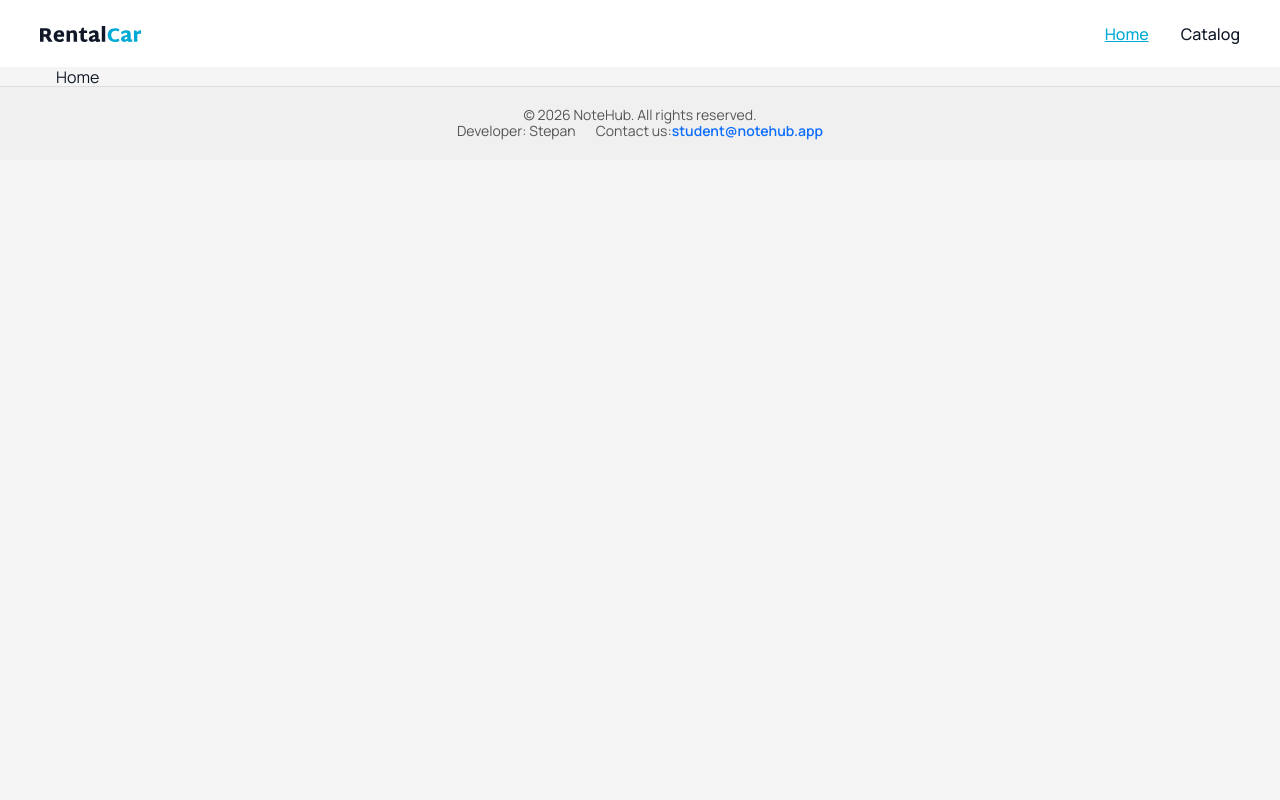
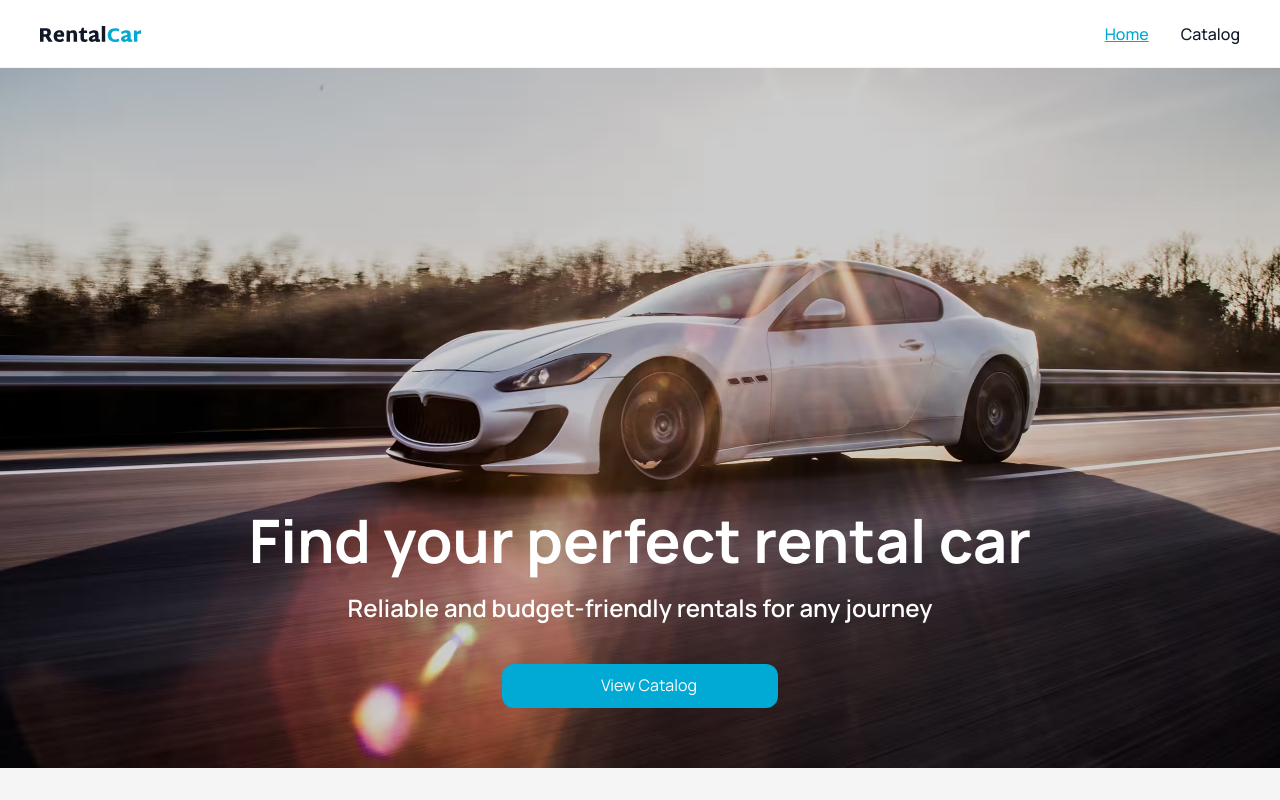
Before and after one commit to StepanxXx/rental-car, a Next.js app: page / in a window 1280 px wide. Built offline with nearby package versions, Linux system fonts and the light colour scheme; no server answers.

Commit message:
feat: replace Footer with Hero section and enable React Query Devtools

```diff
--- /dev/null
+++ b/app/Hero.module.css
@@ -0,0 +1,66 @@
+.hero {
+  position: relative;
+  width: 100%;
+  overflow: hidden;
+  color: var(--white);
+  padding: 121px 0 60px;
+}
+
+@media only screen and (min-width: 768px) {
+  .hero {
+    padding: 334px 0 60px;
+  }
+}
+
+@media only screen and (min-width: 1232px) {
+  .hero {
+    padding: 436px 0 60px;
+  }
+}
+
+.content {
+  position: relative;
+  z-index: 10;
+  text-align: center;
+  width: 292px;
+  margin: 0 auto;
+}
+
+@media only screen and (min-width: 768px) {
+  .content {
+    width: auto;
+  }
+}
+
+.title {
+  font-weight: 700;
+  font-size: 60px;
+  line-height: 1.2;
+  text-align: center;
+  margin-bottom: 16px;
+}
+
+.description {
+  font-weight: 600;
+  font-size: 24px;
+  line-height: 1.33333;
+  text-align: center;
+  margin-bottom: 40px;
+}
+
+.linkBtn {
+  display: block;
+  margin: 0 auto;
+  border-radius: 12px;
+  padding: 12px 99px;
+  width: 276px;
+  height: 44px;
+  background-color: var(--light-blue);
+  transition: background-color var(--transition-time);
+  }
+
+  .linkBtn:hover,
+  .linkBtn:focus,
+  .linkBtn:active {
+    background-color: var(--dark-blue);
+  }
--- a/app/globals.css
+++ b/app/globals.css
@@ -29,12 +29,13 @@ body {
   min-width: 320px;
   max-width: 375px;
   margin: 0 auto;
-  padding: 0 32px;
+  padding: 0 8px;
 }
 
 @media only screen and (min-width: 768px) {
   .container {
     max-width: 768px;
+    padding: 0 32px;
   }
 }
 
@@ -42,6 +43,10 @@ body {
   .container {
     max-width: 1232px;
   }
+}
+
+.no-split {
+  white-space: nowrap;
 }
 
 /* body:has(.mobile-menu.is-open) {
--- a/app/layout.tsx
+++ b/app/layout.tsx
@@ -4,10 +4,8 @@ import 'modern-normalize';
 import './reset.css';
 import './globals.css';
 import Header from '@/components/Header/Header';
-import Footer from '@/components/Footer/Footer';
 import TanStackProvider from '@/components/TanStackProvider/TanStackProvider';
 import baseUrl from '@/lib/getBaseUrl';
-import path from 'path';
 
 const manrope = Manrope({
   subsets: ['latin'],
@@ -23,6 +21,7 @@ const inter = Inter({
 });
 
 export const metadata: Metadata = {
+  metadataBase: new URL(baseUrl),
   title: 'RentalCar',
   description: 'Application for rental cars.',
   openGraph: {
@@ -54,12 +53,11 @@ export default function RootLayout({
   children: React.ReactNode;
 }>) {
   return (
-    <html lang="en" suppressHydrationWarning>
+    <html lang="en" suppressHydrationWarning data-scroll-behavior="smooth">
       <body className={`${manrope.variable} ${inter.variable}`}>
         <TanStackProvider>
-          <Header/>
+          <Header />
           {children}
-          <Footer />
         </TanStackProvider>
       </body>
     </html>
--- a/app/page.tsx
+++ b/app/page.tsx
@@ -1,4 +1,34 @@
+import Image from 'next/image';
+import css from './Hero.module.css';
+import Link from 'next/link';
 
-export default function Home() {
-  return <div className="container">Home</div>;
+export default function Hero() {
+  return (
+    <section className={css.hero}>
+      <Image
+        src="/hero.avif"
+        alt="Hero background"
+        fill
+        priority
+        style={{ objectFit: 'cover' }}
+      />
+
+      <div className="container">
+        <div className={css.content}>
+          <h1 className={css.title}>Find your perfect rental&nbsp;car</h1>
+          <p className={css.description}>
+            Reliable and <span className="no-split">budget-friendly</span>{' '}
+            rentals for any journey
+          </p>
+          <Link
+            href="/catalog"
+            className={css.linkBtn}
+            aria-label="View catalog"
+          >
+            View&nbsp;Catalog
+          </Link>
+        </div>
+      </div>
+    </section>
+  );
 }
--- a/components/Footer/Footer.module.css
+++ /dev/null
@@ -1,26 +0,0 @@
-/* components/Footer.module.css */
-
-.footer {
-  padding: 20px;
-  background-color: #f0f0f0;
-  text-align: center;
-  font-size: 14px;
-  color: #555;
-  border-top: 1px solid #ddd;
-}
-
-.wrap {
-  display: flex;
-  justify-content: center;
-  gap: 20px;
-}
-
-.footer a {
-  color: #0d6efd;
-  font-weight: 600;
-  text-decoration: none;
-}
-
-.footer a:hover {
-  text-decoration: underline;
-}
--- a/components/Footer/Footer.tsx
+++ /dev/null
@@ -1,18 +0,0 @@
-import css from './Footer.module.css';
-
-export default function Footer() {
-  return (
-    <footer className={css.footer}>
-      <div className={css.content}>
-        <p>© {new Date().getFullYear()} NoteHub. All rights reserved.</p>
-        <div className={css.wrap}>
-          <p>Developer: Stepan</p>
-          <p>
-            Contact us:
-            <a href="mailto:student@notehub.app">student@notehub.app</a>
-          </p>
-        </div>
-      </div>
-    </footer>
-  );
-}
--- a/components/TanStackProvider/TanStackProvider.tsx
+++ b/components/TanStackProvider/TanStackProvider.tsx
@@ -2,6 +2,7 @@
 
 import { useState, type ReactNode } from 'react';
 import { QueryClient, QueryClientProvider } from '@tanstack/react-query';
+import { ReactQueryDevtools } from '@tanstack/react-query-devtools';
 
 type Props = {
   children: ReactNode;
@@ -11,6 +12,9 @@ export default function TanStackProvider({ children }: Props) {
   const [queryClient] = useState(() => new QueryClient());
 
   return (
-    <QueryClientProvider client={queryClient}>{children}</QueryClientProvider>
+    <QueryClientProvider client={queryClient}>
+      {children}
+      <ReactQueryDevtools initialIsOpen={false} />
+    </QueryClientProvider>
   );
 }
--- a/next.config.ts
+++ b/next.config.ts
@@ -3,6 +3,9 @@ import type { NextConfig } from 'next';
 const nextConfig: NextConfig = {
   /* config options here */
   reactCompiler: true,
+  allowedDevOrigins: process.env.NEXT_DEV_ORIGIN
+    ? [process.env.NEXT_DEV_ORIGIN]
+    : [],
 };
 
 export default nextConfig;
```
Also changed, not shown: public/hero.avif, public/hero@2x.avif (deleted).
